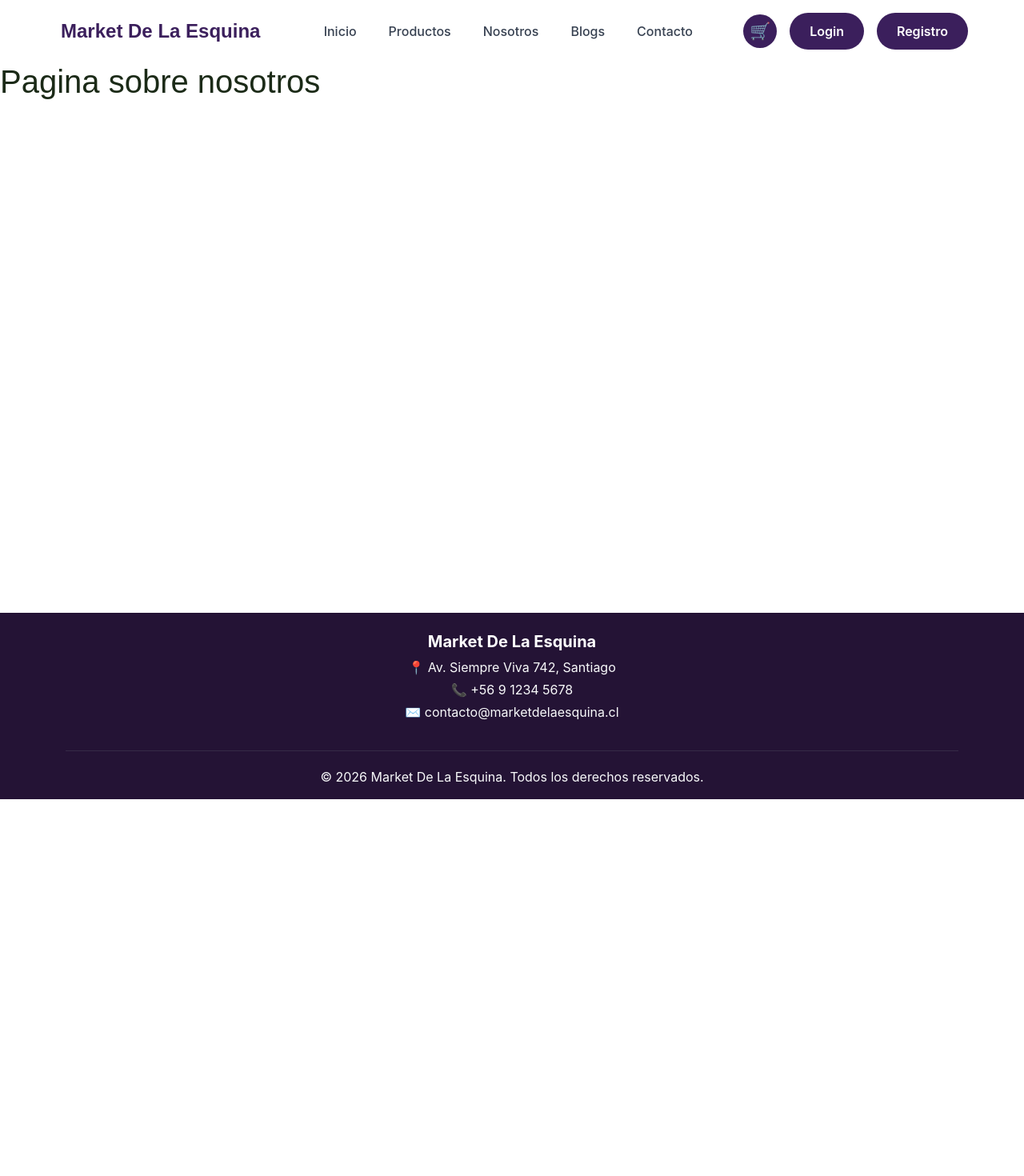
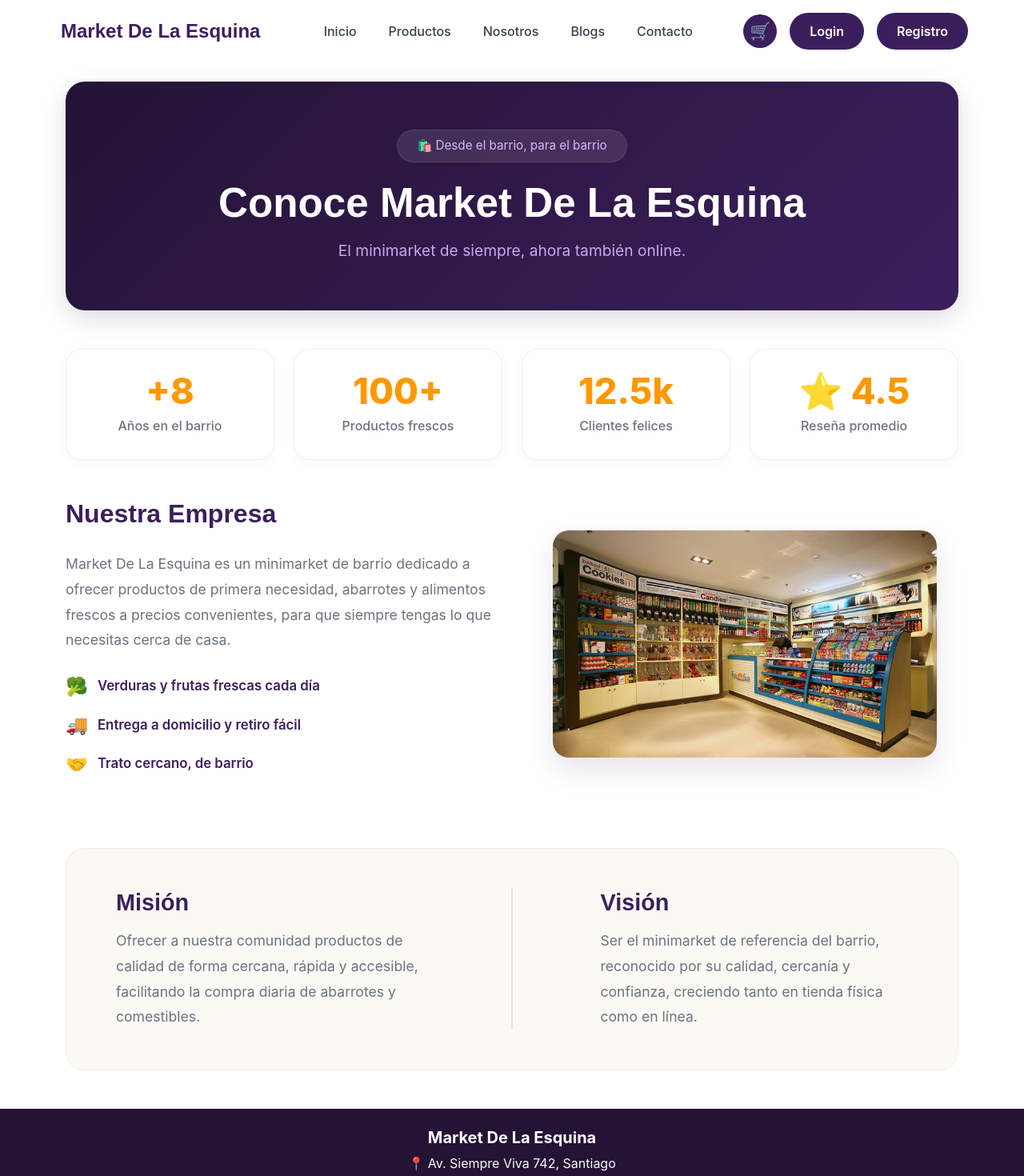
Before and after one commit to Kenneth-Araya/Market-dela-esquina-v3, a React (Vite) app: page /nosotros in a window 1280 px wide. Shown: the top 1470 px of the page at 80% size. Before the commit the page ends 999 px from the top, so only its background shows below. Built offline with nearby package versions, Linux system fonts and the light colour scheme.

Commit message:
Se implementa vista Nosotros con diseño armónico, moderno y CSS optimizado

```diff
--- a/src/pages/client/Nosotros.jsx
+++ b/src/pages/client/Nosotros.jsx
@@ -1,4 +1,105 @@
-function Nosotros(){
-    return <h1>Pagina sobre nosotros</h1>
+function Nosotros() {
+    return (
+        <>
+            {/* ===== PORTADA ===== */}
+            <section className="container mt-4 mb-5">
+                <div className="nosotros-portada text-center">
+                    <div className="nosotros-portada-badge">🛍️ Desde el barrio, para el barrio</div>
+                    <h1 className="nosotros-titulo-principal">
+                        Conoce Market De La Esquina
+                    </h1>
+                    <p style={{ color: 'var(--verde-claro)', fontSize: '1.2rem', opacity: '0.9', margin: 0 }}>
+                        El minimarket de siempre, ahora también online.
+                    </p>
+                </div>
+            </section>
+
+            {/* ===== ESTADÍSTICAS ===== */}
+            <section className="container mb-5">
+                <div className="row g-4 text-center">
+                    <div className="col-6 col-md-3">
+                        <div className="nosotros-stat-card h-100 d-flex flex-column justify-content-center">
+                            <span className="nosotros-stat-num">+8</span>
+                            <span style={{ color: 'var(--texto-gris)', fontWeight: '500' }}>Años en el barrio</span>
+                        </div>
+                    </div>
+                    <div className="col-6 col-md-3">
+                        <div className="nosotros-stat-card h-100 d-flex flex-column justify-content-center">
+                            <span className="nosotros-stat-num">100+</span>
+                            <span style={{ color: 'var(--texto-gris)', fontWeight: '500' }}>Productos frescos</span>
+                        </div>
+                    </div>
+                    <div className="col-6 col-md-3">
+                        <div className="nosotros-stat-card h-100 d-flex flex-column justify-content-center">
+                            <span className="nosotros-stat-num">12.5k</span>
+                            <span style={{ color: 'var(--texto-gris)', fontWeight: '500' }}>Clientes felices</span>
+                        </div>
+                    </div>
+                    <div className="col-6 col-md-3">
+                        <div className="nosotros-stat-card h-100 d-flex flex-column justify-content-center">
+                            <span className="nosotros-stat-num">⭐ 4.5</span>
+                            <span style={{ color: 'var(--texto-gris)', fontWeight: '500' }}>Reseña promedio</span>
+                        </div>
+                    </div>
+                </div>
+            </section>
+
+            {/* ===== NUESTRA EMPRESA ===== */}
+            <section className="container mb-5 pb-4">
+                <div className="row align-items-center g-5">
+                    <div className="col-lg-6 order-2 order-lg-1">
+                        <h2 className="section-title">Nuestra Empresa</h2>
+                        <p className="nosotros-texto-destacado">
+                            Market De La Esquina es un minimarket de barrio dedicado a ofrecer productos de primera
+                            necesidad, abarrotes y alimentos frescos a precios convenientes, para que siempre tengas
+                            lo que necesitas cerca de casa.
+                        </p>
+                        <ul className="nosotros-lista-elegante">
+                            <li><span style={{ fontSize: '1.4rem' }}>🥦</span> Verduras y frutas frescas cada día</li>
+                            <li><span style={{ fontSize: '1.4rem' }}>🚚</span> Entrega a domicilio y retiro fácil</li>
+                            <li><span style={{ fontSize: '1.4rem' }}>🤝</span> Trato cercano, de barrio</li>
+                        </ul>
+                    </div>
+                    <div className="col-lg-6 order-1 order-lg-2 text-center">
+                        <img
+                            src="/img/canastaVerduras.jpg"
+                            alt="Productos frescos"
+                            className="nosotros-img-fina"
+                        />
+                    </div>
+                </div>
+            </section>
+
+            {/* ===== MISIÓN Y VISIÓN (Unificadas en fondo crema) ===== */}
+            <section className="container mb-5">
+                <div className="nosotros-mv-container">
+                    <div className="row">
+                        <div className="col-md-5 text-center text-md-start px-4">
+                            <h3 className="nosotros-mv-titulo">Misión</h3>
+                            <p className="nosotros-texto-destacado m-0">
+                                Ofrecer a nuestra comunidad productos de calidad de forma cercana, rápida y
+                                accesible, facilitando la compra diaria de abarrotes y comestibles.
+                            </p>
+                        </div>
+
+                        {/* Línea divisoria suave para separar misión de visión */}
+                        <div className="col-md-2 d-flex justify-content-center">
+                            <div className="nosotros-divisor"></div>
+                        </div>
+
+                        <div className="col-md-5 text-center text-md-start px-4">
+                            <h3 className="nosotros-mv-titulo">Visión</h3>
+                            <p className="nosotros-texto-destacado m-0">
+                                Ser el minimarket de referencia del barrio, reconocido por su calidad, cercanía y
+                                confianza, creciendo tanto en tienda física como en línea.
+                            </p>
+                        </div>
+                    </div>
+                </div>
+            </section>
+
+        </>
+    );
 }
-export default Nosotros
+
+export default Nosotros;
--- a/src/styles/estilosHome.css
+++ b/src/styles/estilosHome.css
@@ -282,3 +282,110 @@ h1, h2, h3, .brand {
     border-color: rgba(217, 184, 255, 0.2);
     margin: 20px 0;
 }
+
+/* ===== ESTILOS ESPECÍFICOS: NOSOTROS (DISEÑO ARMÓNICO) ===== */
+
+.nosotros-portada {
+    background: linear-gradient(135deg, var(--verde-oscuro) 0%, var(--verde-brand) 100%);
+    border-radius: 24px;
+    padding: 60px 20px;
+    color: var(--crema);
+    box-shadow: 0 10px 30px rgba(36, 19, 53, 0.15);
+}
+
+.nosotros-portada-badge {
+    background: rgba(255, 255, 255, 0.1);
+    color: var(--verde-claro);
+    padding: 8px 24px;
+    border-radius: 30px;
+    font-size: 0.95rem;
+    display: inline-block;
+    margin-bottom: 20px;
+    border: 1px solid rgba(255,255,255,0.1);
+}
+
+.nosotros-titulo-principal {
+    font-size: 3.2rem;
+    font-weight: 800;
+    margin-bottom: 15px;
+    color: #ffffff;
+}
+
+/* Estadísticas: Tarjetas blancas con sombras sutiles y números naranjas */
+.nosotros-stat-card {
+    background: #ffffff;
+    border: 1px solid #f0f0f0;
+    border-radius: 20px;
+    padding: 30px 15px;
+    box-shadow: 0 4px 15px rgba(0,0,0,0.03);
+    transition: transform 0.3s ease;
+}
+.nosotros-stat-card:hover { transform: translateY(-5px); }
+
+.nosotros-stat-num {
+    font-size: 2.8rem;
+    font-weight: 800;
+    color: var(--naranja);
+    line-height: 1;
+    margin-bottom: 8px;
+}
+
+/* Textos e Imagen de Nuestra Empresa */
+.nosotros-texto-destacado {
+    font-size: 1.1rem;
+    color: var(--texto-gris);
+    line-height: 1.8;
+}
+
+.nosotros-lista-elegante {
+    list-style: none;
+    padding: 0;
+    margin-top: 25px;
+}
+
+.nosotros-lista-elegante li {
+    font-size: 1.05rem;
+    color: var(--verde-brand);
+    margin-bottom: 15px;
+    font-weight: 600;
+    display: flex;
+    align-items: center;
+    gap: 12px;
+}
+
+.nosotros-img-fina {
+    border-radius: 20px;
+    box-shadow: 0 15px 35px rgba(59, 31, 92, 0.12); /* Sombra morada difuminada */
+    width: 100%;
+    max-width: 480px;
+}
+
+/* Misión y Visión: Contenedor crema unificado para que no haya cajas flotantes feas */
+.nosotros-mv-container {
+    background: var(--crema);
+    border-radius: 24px;
+    padding: 50px;
+    border: 1px solid rgba(59, 31, 92, 0.05);
+}
+
+.nosotros-mv-titulo {
+    color: var(--verde-brand);
+    font-size: 1.8rem;
+    font-weight: 800;
+    margin-bottom: 15px;
+}
+
+.nosotros-divisor {
+    width: 2px;
+    background: rgba(59, 31, 92, 0.1);
+    height: 100%;
+    margin: 0 auto;
+}
+
+@media (max-width: 768px) {
+    .nosotros-divisor {
+        width: 100%;
+        height: 2px;
+        margin: 25px 0;
+    }
+}
```
